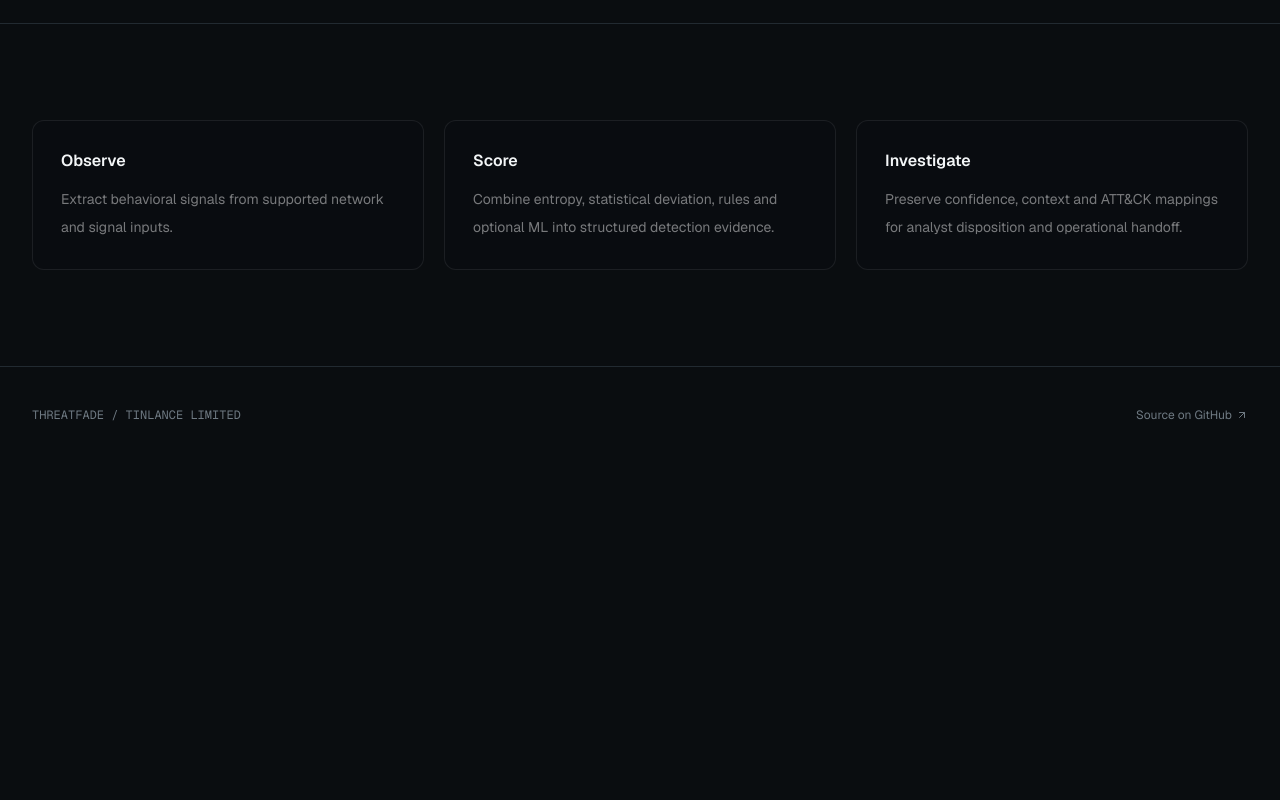
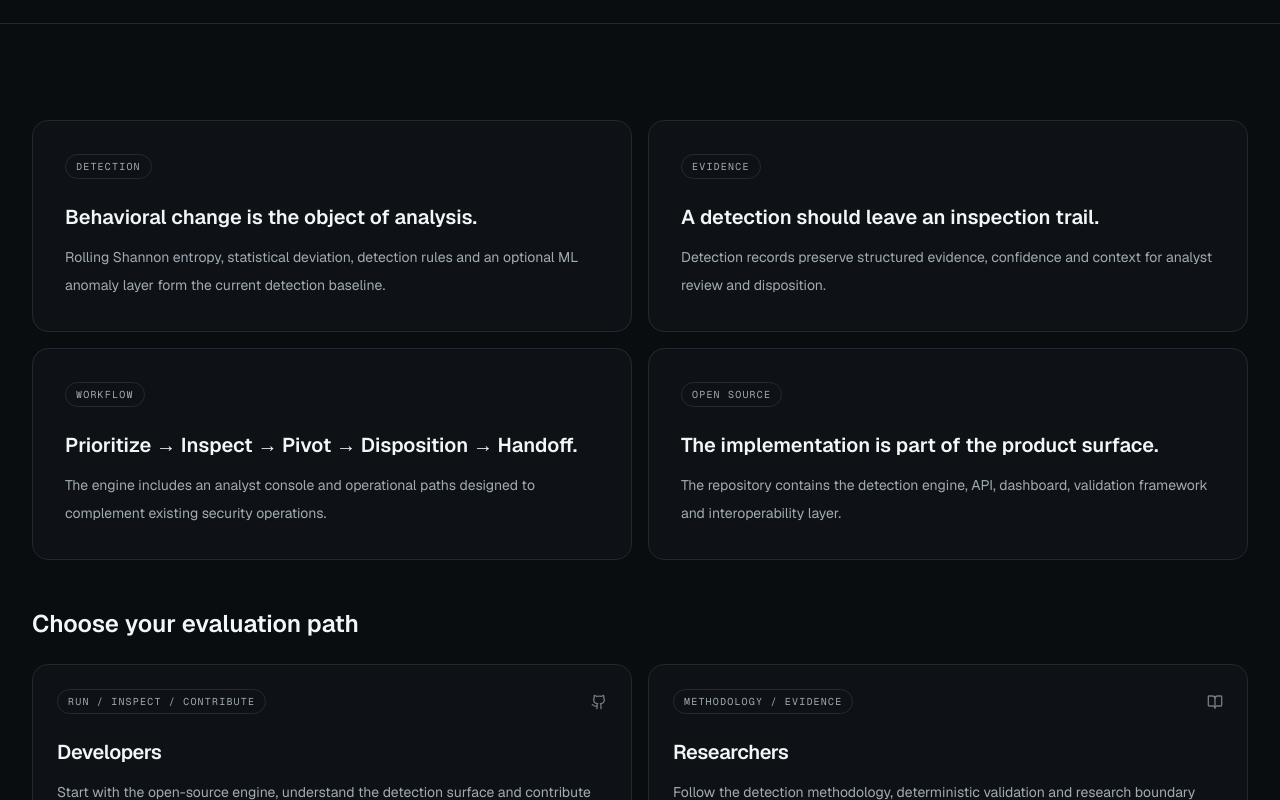
Before and after one commit to LloydCoder/tinlance-threatfade-web, a Next.js app: page /product in a window 1280 px wide. Shown: the part 540-1340 px from the top of the page. Before the commit the page ends 1003 px from the top, so only its background shows below. Built offline with nearby package versions, Linux system fonts and the light colour scheme.

Commit message:
feat(web): enrich product evaluation route

```diff
--- a/app/product/page.tsx
+++ b/app/product/page.tsx
@@ -1,5 +1,12 @@
 import { PageShell } from "@/components/layout/page-shell";
+import { AudienceCards } from "@/components/marketing/core-experience";
+import { TfBadge, TfPanel } from "@/components/ui/tf-primitives";
 
 export default function ProductPage() {
-  return <PageShell eyebrow="Product" title="An evidence-first detection and investigation platform." description="ThreatFade models deliberate reductions in observable adversarial behavior, scores the deviation and preserves the evidence analysts need to investigate it."><div className="grid gap-5 md:grid-cols-3"><article className="rounded-xl border border-white/8 bg-[#090c10] p-7"><h2 className="font-semibold">Observe</h2><p className="mt-3 text-sm leading-7 text-white/45">Extract behavioral signals from supported network and signal inputs.</p></article><article className="rounded-xl border border-white/8 bg-[#090c10] p-7"><h2 className="font-semibold">Score</h2><p className="mt-3 text-sm leading-7 text-white/45">Combine entropy, statistical deviation, rules and optional ML into structured detection evidence.</p></article><article className="rounded-xl border border-white/8 bg-[#090c10] p-7"><h2 className="font-semibold">Investigate</h2><p className="mt-3 text-sm leading-7 text-white/45">Preserve confidence, context and ATT&amp;CK mappings for analyst disposition and operational handoff.</p></article></div></PageShell>;
+  return <PageShell eyebrow="Product" title="An evidence-first detection and investigation platform." description="ThreatFade models deliberate reductions in observable adversarial behavior, scores the deviation and preserves the evidence analysts need to investigate it.">
+    <div className="grid gap-4 md:grid-cols-2">
+      {[['Detection','Behavioral change is the object of analysis.','Rolling Shannon entropy, statistical deviation, detection rules and an optional ML anomaly layer form the current detection baseline.'],['Evidence','A detection should leave an inspection trail.','Detection records preserve structured evidence, confidence and context for analyst review and disposition.'],['Workflow','Prioritize → Inspect → Pivot → Disposition → Handoff.','The engine includes an analyst console and operational paths designed to complement existing security operations.'],['Open source','The implementation is part of the product surface.','The repository contains the detection engine, API, dashboard, validation framework and interoperability layer.']].map(([title,heading,body]) => <TfPanel key={title} className="p-6 sm:p-8"><TfBadge tone="neutral">{title}</TfBadge><h2 className="mt-6 text-xl font-semibold">{heading}</h2><p className="mt-3 text-sm leading-7 text-[var(--tf-text-muted)]">{body}</p></TfPanel>)}
+    </div>
+    <div className="mt-12"><h2 className="mb-6 text-2xl font-semibold">Choose your evaluation path</h2><AudienceCards /></div>
+  </PageShell>;
 }
```
